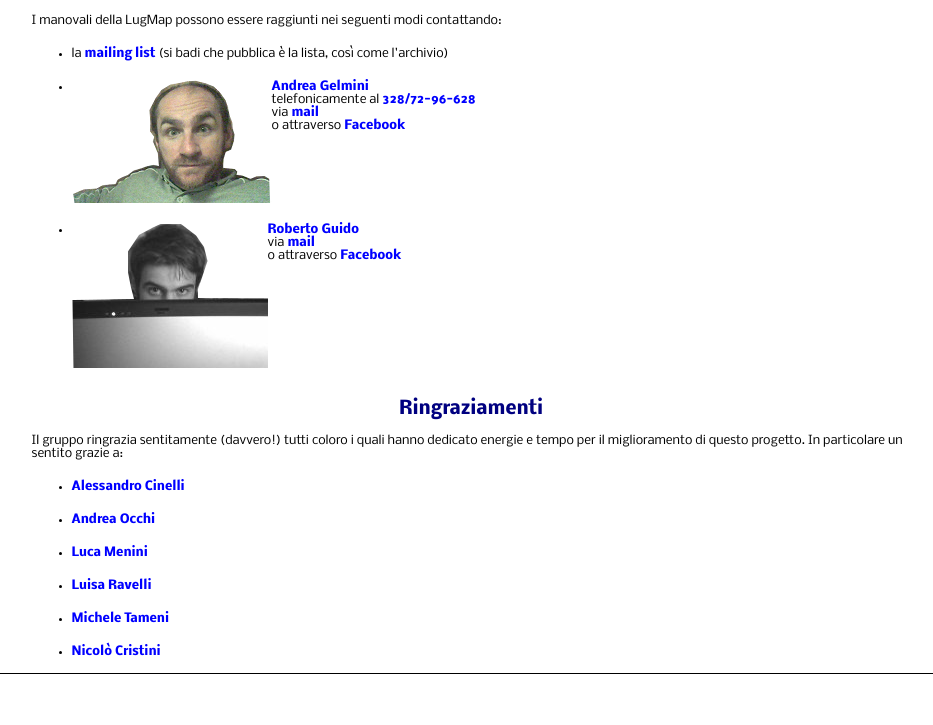
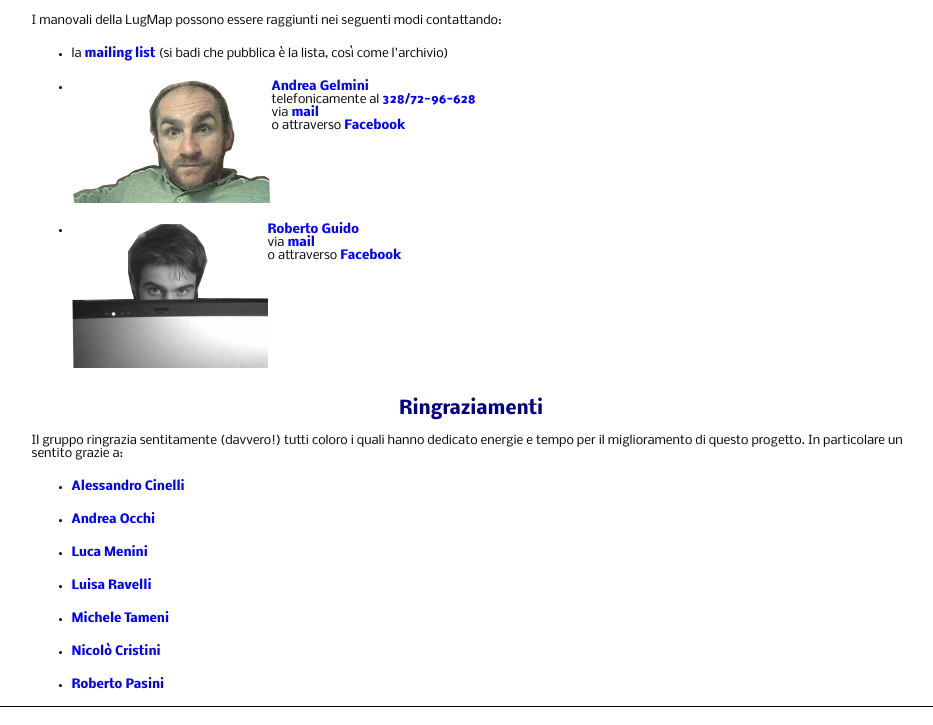
Before and after one commit to Gelma/LugMap, a PHP site: page /contatti/ in a window 1280 px wide. Shown: the part 180-905 px from the top of the page, without its empty margins (169-1102 px from the left). Before the commit the page ends 854 px from the top, so only its background shows below. Run offline with PHP 8.4, Linux system fonts and the light colour scheme; some libraries are stand-ins or nearby versions.

Commit message:
Sito: aggiunto Roberto Pasini nei ringraziamenti

```diff
--- a/contatti/index.php
+++ b/contatti/index.php
@@ -38,6 +38,7 @@ lugheader ('Contatti');
 			<li><a href="mailto:luisa.ravelli@lugbs.linux.it" class="generalink">Luisa Ravelli</a></li>
 			<li><a href="mailto:michele@tameni.it" class="generalink">Michele Tameni</a></li>
 			<li><a href="mailto:nicolo.cristini@lugbs.linux.it" class="generalink">Nicol&ograve; Cristini</a></li>
+			<li><a href="mailto:bus3@artesottomarina.it" class="generalink">Roberto Pasini</a></li>
 		</ul>
 		</p>
 	</td></tr>
```
